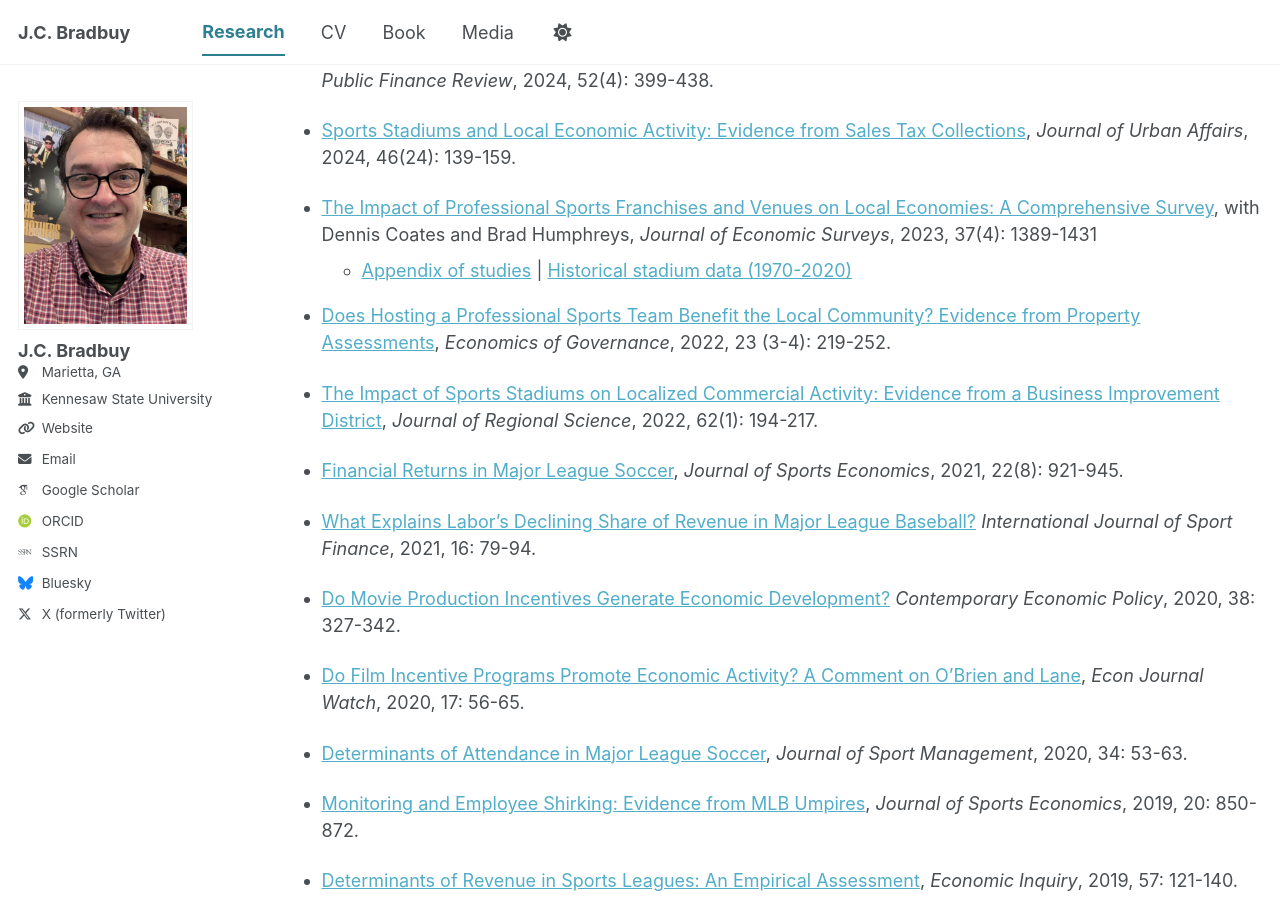
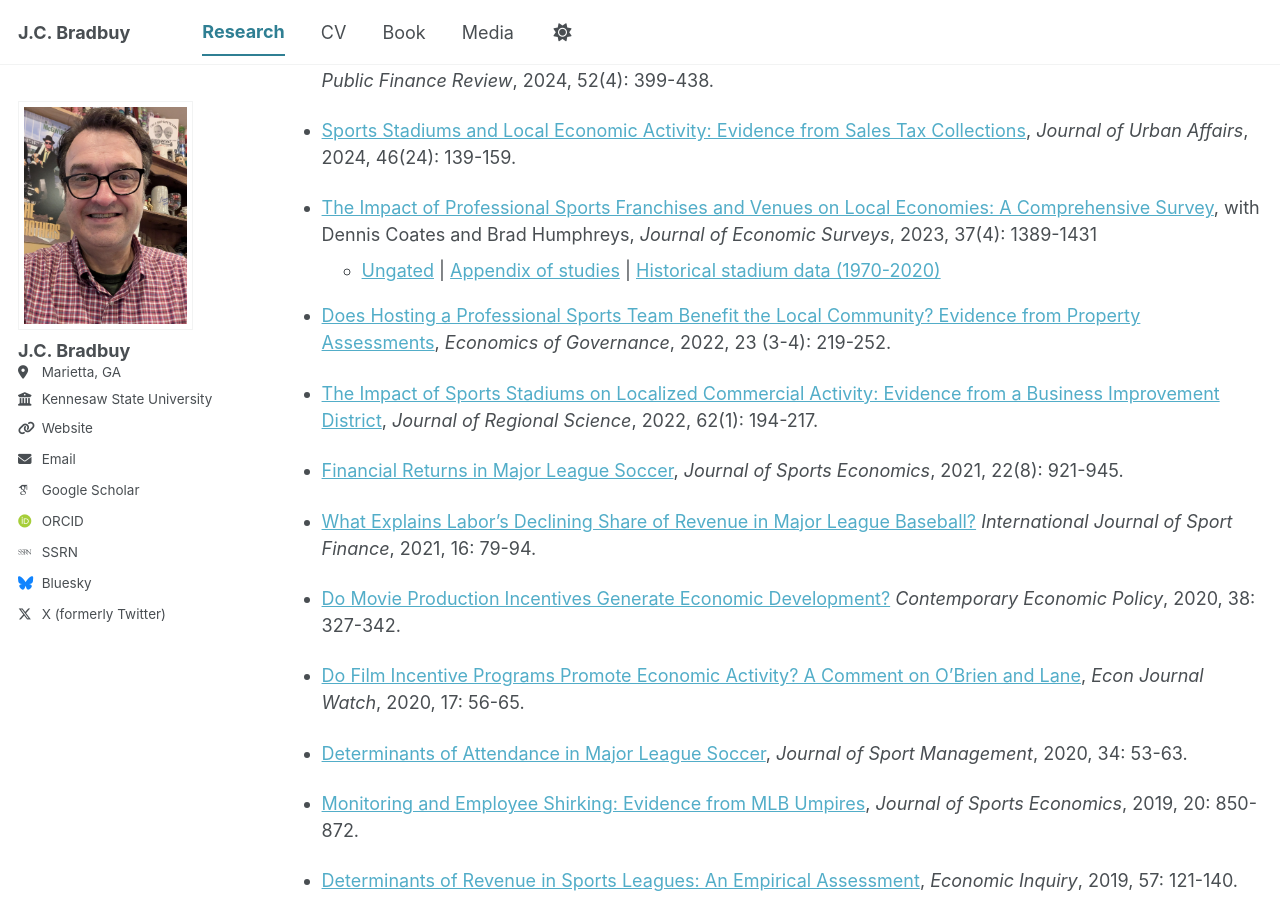
Before and after one commit to jcbradbury/jcbradbury.github.io, a Jekyll site: the page built from _pages/research.md, in a window 1280 px wide and 900 px high, scrolled down 478 px. Built offline with Jekyll 4.4.1, drawn with Linux system fonts in a browser that asks for light colours; some web fonts are replaced; a script bundle is joined from its source files by our own code; library files that are not in the unit come from our copies.

Commit message:
Update research.md

```diff
--- a/_pages/research.md
+++ b/_pages/research.md
@@ -30,7 +30,7 @@
 - [Sports Stadiums and Local Economic Activity: Evidence from Sales Tax Collections](https://www.tandfonline.com/doi/full/10.1080/07352166.2022.2044837), *Journal of Urban Affairs*, 2024, 46(24): 139-159.
 
 - [The Impact of Professional Sports Franchises and Venues on Local Economies: A Comprehensive Survey](https://onlinelibrary.wiley.com/doi/epdf/10.1111/joes.12533), with Dennis Coates and Brad Humphreys, *Journal of Economic Surveys*, 2023, 37(4): 1389-1431
-    - [Appendix of studies](https://onlinelibrary.wiley.com/action/downloadSupplement?doi=10.1111%2Fjoes.12533&file=joes12533-sup-0001-Appendix.pdf) \| [Historical stadium data (1970-2020)](https://www.openicpsr.org/openicpsr/project/179801/version/V1/view)
+    - [Ungated](https://onlinelibrary.wiley.com/share/author/CZ33J6JZTP4V7GRSHUFU?target=10.1111/joes.12533) \| [Appendix of studies](https://onlinelibrary.wiley.com/action/downloadSupplement?doi=10.1111%2Fjoes.12533&file=joes12533-sup-0001-Appendix.pdf) \| [Historical stadium data (1970-2020)](https://www.openicpsr.org/openicpsr/project/179801/version/V1/view)
 
 - [Does Hosting a Professional Sports Team Benefit the Local Community? Evidence from Property Assessments](https://link.springer.com/article/10.1007/s10101-022-00268-z), *Economics of Governance*, 2022, 23 (3-4): 219-252.
 
```
